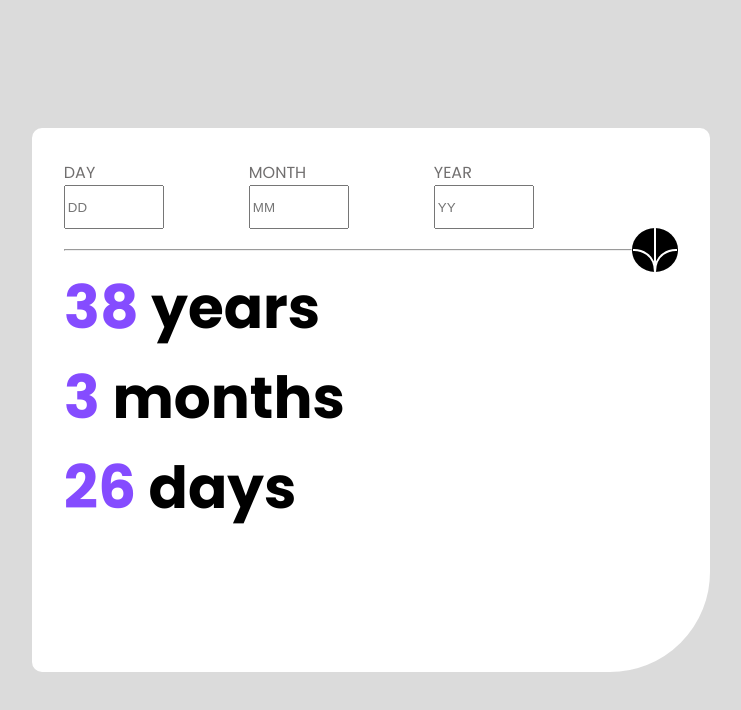
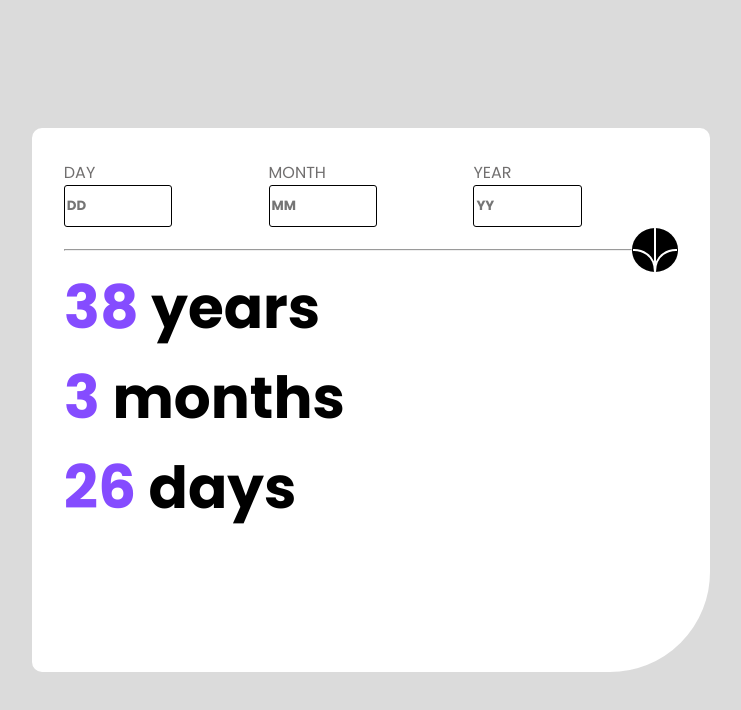
Before and after one commit to steven-mpawulo/age-calculator, a React (Create React App) app: page / in a window 1280 px wide. Shown: the top 710 px of the page, without its empty margins (269-1010 px from the left). Built offline with nearby package versions, Linux system fonts and the light colour scheme.

Commit message:
adds purple border color to input when in focus

```diff
--- a/src/styles/age_calculator.css
+++ b/src/styles/age_calculator.css
@@ -29,6 +29,18 @@ label {
 input[type=number] {
     width: 50%;
     height: 80%;
+    font-family: Poppins-Bold;
+    font-weight: bold;
+    font: 20px;
+    border: 1px solid black;
+    -webkit-transition: 0.5s;
+    transition: 0.5s;
+    outline: none;
+    border-radius: 3px;
+}
+
+input[type=number]:focus {
+    border: 1px solid hsl(259, 100%, 65%);
 }
 
 .middle-container {
@@ -37,6 +49,7 @@ input[type=number] {
     align-items: center;
     height: 5%;
 }
+
 hr {
     width: 100%;
     height: 0%;
```
Lines whose indentation alone changed are shown as unchanged.
